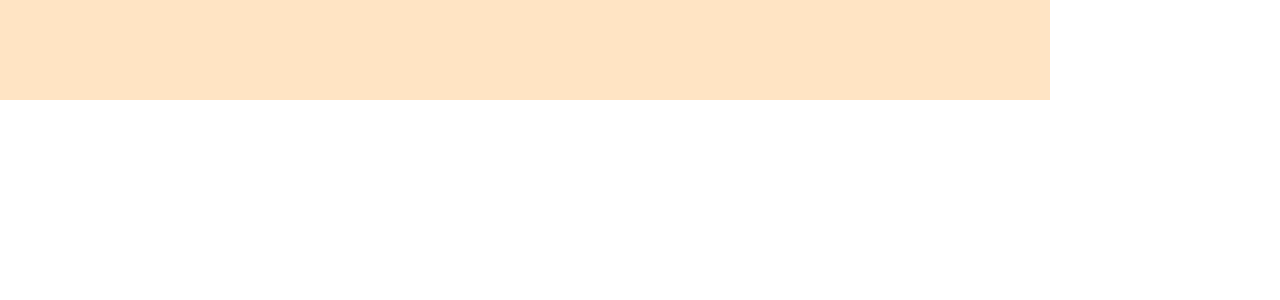
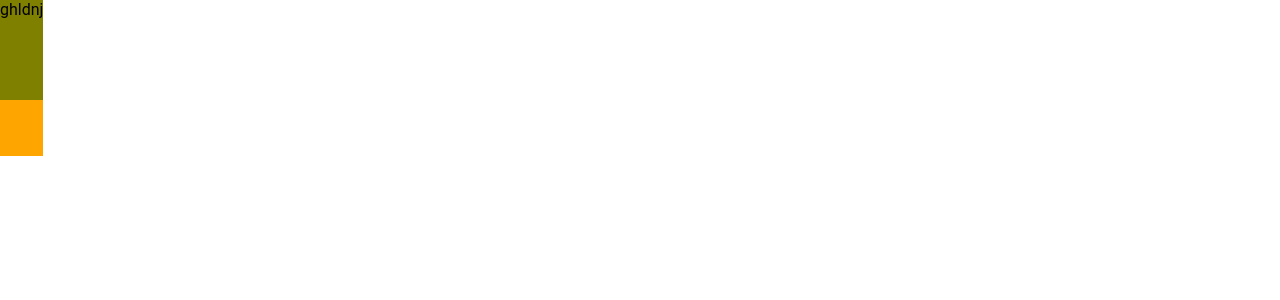
Before and after one commit to eunji0/React_kurly, a React (Create React App) app in the folder clonekurly/: page / in a window 1280 px wide. Shown: the top 300 px of the page. Built offline with nearby package versions, Linux system fonts and the light colour scheme; the HTML template or start-up script is replaced by a standard one.

Commit message:
kur 12/30

```diff
--- a/clonekurly/src/Page/Main.jsx
+++ b/clonekurly/src/Page/Main.jsx
@@ -5,7 +5,7 @@ export default function Main(){
         <div>
             <div className="mainTop">
                 <div className="ttop">
-                    <div className="ttop-signmenu"></div>
+                    <div className="ttop-signmenu">ghldnj</div>
                     <div className="ttop-searhbar"></div>
                 </div>
                 <div className="top-menu"></div>
--- a/clonekurly/src/css/main.css
+++ b/clonekurly/src/css/main.css
@@ -1,12 +1,19 @@
 
-.ttop{
+.ttop {
+    background-color: olive;
+    height: 100px;
+    width: 100%;
+    margin: 0px auto;
     position: relative;
-    width: 1050px;
-    height: 100px;
-    margin-top: 0px;
-    margin-left: auto;
-    margin-right: auto;
-    background-color: bisque;
+    display: block;
+}
+
+.top-menu {
+    background-color: orange;
+    height: 56px;
+}
+
+.ttop-signmenu {
     display: flex;
-    align-self: center;
+    align-items: flex-end;
 }
```
